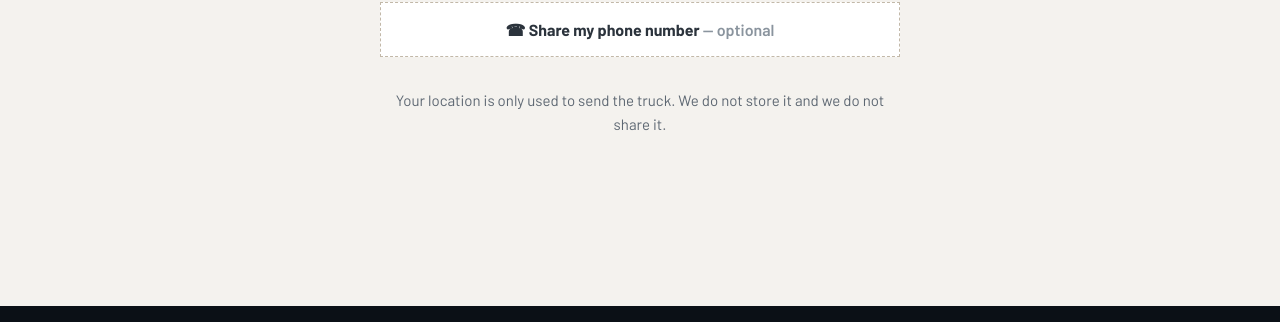
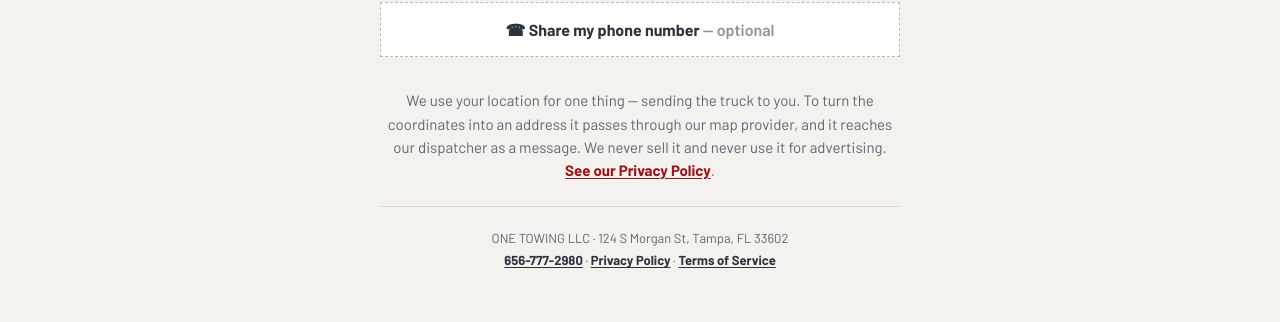
Before and after one commit to vladatrach98-cmd/onetowing, a Next.js app: page /where in a window 1280 px wide. Shown: the part 1029-1351 px from the top of the page. Built offline with nearby package versions, Linux system fonts and the light colour scheme; no server answers.

Commit message:
/where: честный текст про локацию и подпись с юрлицом

```diff
--- a/app/where/page.tsx
+++ b/app/where/page.tsx
@@ -1,7 +1,8 @@
 import Image from 'next/image';
+import Link from 'next/link';
 import type { Metadata } from 'next';
 import LocationForm from './LocationForm';
-import { BUSINESS } from '../lib/constants';
+import { BASE_LOCATION, BUSINESS } from '../lib/constants';
 
 /**
  * СТРАНИЦА «ГДЕ МАШИНА» — /where.
@@ -10,9 +11,12 @@ import { BUSINESS } from '../lib/constants';
  * «откройте onetowingfl.com слэш where». Клиент ставит точку — владельцу
  * приходит она в Telegram вместе со ссылкой на навигацию.
  *
- * ⚠️ Ни шапки, ни подвала, ни меню здесь намеренно нет. Человек стоит на
- * обочине с одной свободной рукой; всё, что не ведёт к отправке точки, ему
- * мешает. Единственная ссылка на странице — телефон.
+ * ⚠️ Ни общей шапки, ни меню здесь намеренно нет. Человек стоит на обочине
+ * с одной свободной рукой; всё, что не ведёт к отправке точки, ему мешает.
+ *
+ * Но внизу обязаны стоять название юрлица, адрес и ссылки на Privacy
+ * и Terms — без них регистрацию SMS отклонят, и это справедливо: человек
+ * пришёл по ссылке с незнакомого номера, и у него просят геолокацию.
  *
  * ⚠️ noindex: страница не для поиска. Она инструмент для тех, кто уже
  * разговаривает с нами по телефону, и в выдаче ей делать нечего. По той же
@@ -70,8 +74,43 @@ export default function WherePage() {
           <LocationForm />
         </div>
 
+        {/* ⚠️ Текст был другой: «мы это не храним и никому не передаём».
+            Все три утверждения были неправдой. Координаты уходят в карту
+            за тайлами, в геокодер за адресом и в Telegram владельцу, где
+            лежат бессрочно — наша же /privacy это честно перечисляет.
+            Обещание приватности, которого бизнес не держит, — это обман
+            потребителя по §5 закона о FTC, а точная геолокация у них
+            в списке приоритетов. Плюс проверяющий регистрации SMS увидел бы
+            противоречие между двумя страницами сайта. */}
         <p className="mt-8 text-center text-[15px] leading-[1.55] text-ink-500 text-pretty">
-          Your location is only used to send the truck. We do not store it and we do not share it.
+          We use your location for one thing — sending the truck to you. To turn the coordinates into
+          an address it passes through our map provider, and it reaches our dispatcher as a message.
+          We never sell it and never use it for advertising.{' '}
+          <Link href="/privacy" className="font-bold text-brand-600 underline underline-offset-2">
+            See our Privacy Policy
+          </Link>
+          .
+        </p>
+
+        {/* Кто мы. Единственная страница сайта без подвала — и при этом та,
+            которую открывает человек, получивший SMS с незнакомого номера,
+            и у которого сразу просят точное местоположение. Правило CTIA:
+            сайт по ссылке из сообщения обязан однозначно называть владельца
+            и давать почтовый адрес. */}
+        <p className="mt-6 border-t border-bone-300 pt-5 text-center text-[13px] leading-[1.7] text-ink-500">
+          ONE TOWING LLC · {BASE_LOCATION.address}
+          <br />
+          <a href={BUSINESS.phoneHref} className="font-bold text-ink-600 underline underline-offset-2">
+            {BUSINESS.phone}
+          </a>
+          {' · '}
+          <Link href="/privacy" className="font-bold text-ink-600 underline underline-offset-2">
+            Privacy Policy
+          </Link>
+          {' · '}
+          <Link href="/terms" className="font-bold text-ink-600 underline underline-offset-2">
+            Terms of Service
+          </Link>
         </p>
       </div>
     </main>
```
